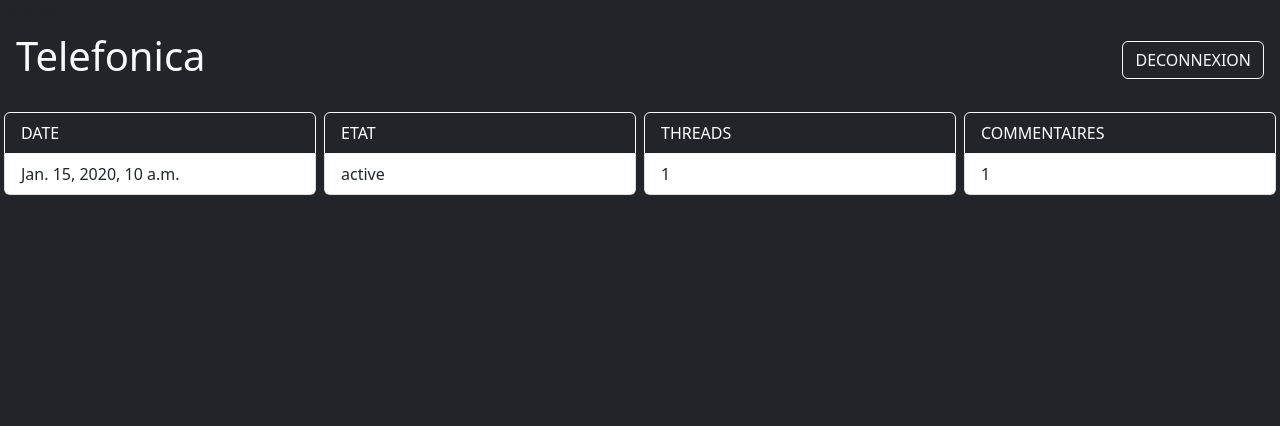
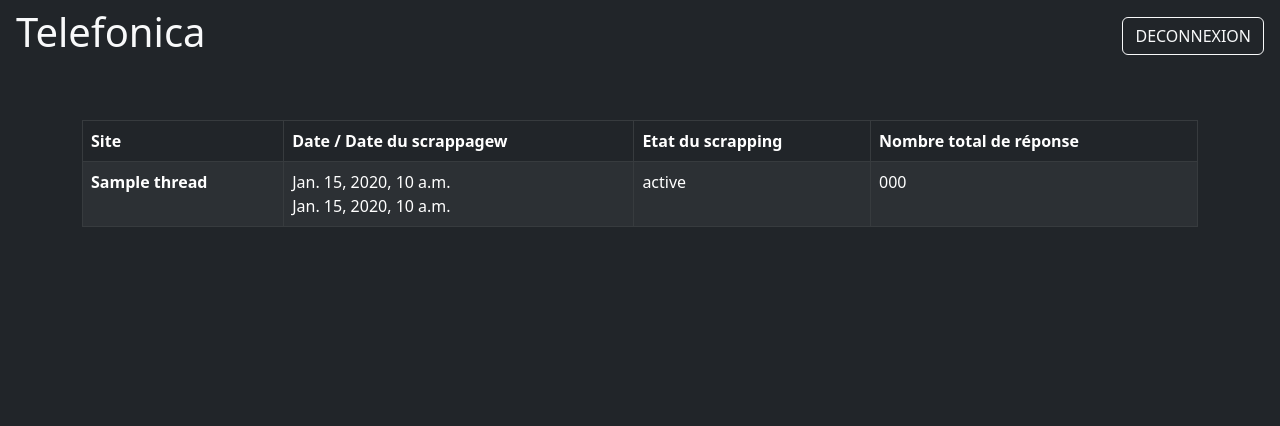
Before and after one commit to Lucas-dev-974/Django-scraaping-site, a Django app: template Site/templates/template-parts/history.html in a window 1280 px wide. Shown: the top 426 px of the page. Run offline with Django 4.2, Linux system fonts and the light colour scheme; the template is opened without the code that fills it: most values are stand-ins (such as "Sample title", 1, 10 or a date in 2020).

Commit message:
history page update of table

```diff
--- a/Site/templates/template-parts/history.html
+++ b/Site/templates/template-parts/history.html
@@ -2,35 +2,28 @@
 
 {% block content %}
 
-{{ scrap_history  }}
 {% include './navBar-deco.html' %}
-
-<article class="d-flex justify-content-center mt-3">
-    <ul class="list-group mx-1 w-25">
-        <li class="list-group-item active bg-dark border-light" aria-current="true">DATE</li>
-        {% for scrap in scrap_history %}
-            <li class="list-group-item">{{scrap.date}}</li>
-        {% endfor %}
-    </ul>
-    <ul class="list-group w-25 mx-1">
-        <li class="list-group-item active bg-dark border-light" aria-current="true">ETAT</li>
-        {% for scrap in scrap_history %}
-            <li class="list-group-item">{{scrap.state}}</li>
-        {% endfor %}
-    </ul>
-    <ul class="list-group w-25 mx-1">
-        <li class="list-group-item active bg-dark border-light" aria-current="true">THREADS</li>
-        {% for scrap in scrap_history %}
-            <li class="list-group-item">{{scrap.nbTh}}</li>
-        {% endfor %}
-    </ul>
-    <ul class="list-group w-25 mx-1">
-        <li class="list-group-item active bg-dark border-light" aria-current="true">COMMENTAIRES</li>
-        {% for scrap in scrap_history %}
-            <li class="list-group-item">{{scrap.nbCom}}</li>
-        {% endfor %}
-    </ul>
-
-</article>
+    <div class="container mt-5">
+        <table class="table table-dark table-striped table-bordered">
+            <thead class="thead-light">
+                <tr>
+                    <th scope="col">Site</th>
+                    <th scope="col">Date / Date du scrappagew</th>
+                    <th scope="col">Etat du scrapping</th>
+                    <th scope="col">Nombre total de réponse</th>
+                </tr>
+            </thead>
+            <tbody>
+                {% for thread in scrap_history %}
+                    <tr>
+                        <th scope="row">{{thread.title}}</th>
+                        <td>{{thread.publication_date}} <br> {{thread.scrapped_date}} </td>
+                        <td> {{thread.status}} </td>
+                        <td> {{thread.number_of_replys}} </td>
+                    </tr>
+                {% endfor %}
+            </tbody>
+        </table>
+    </div>
 {% include './NavPrivateMenu.html' %}
 {% endblock content %}
```
